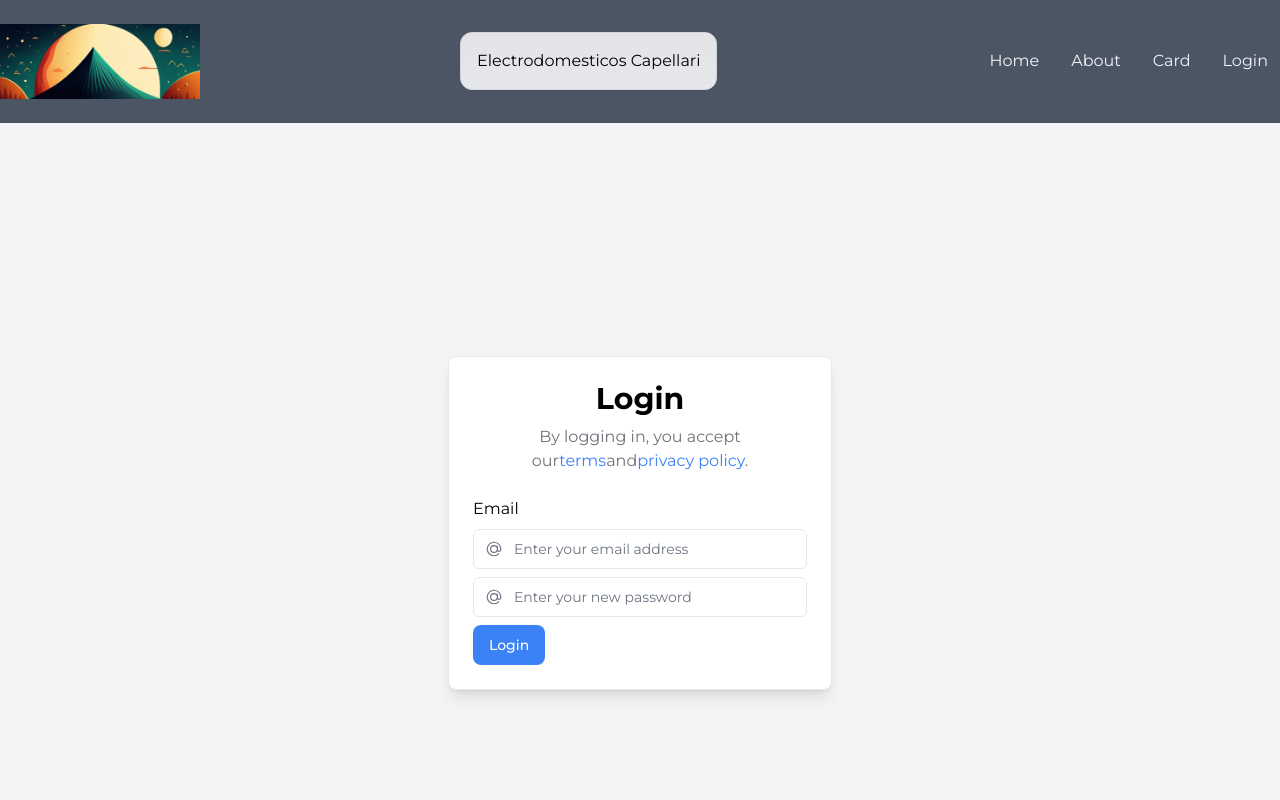
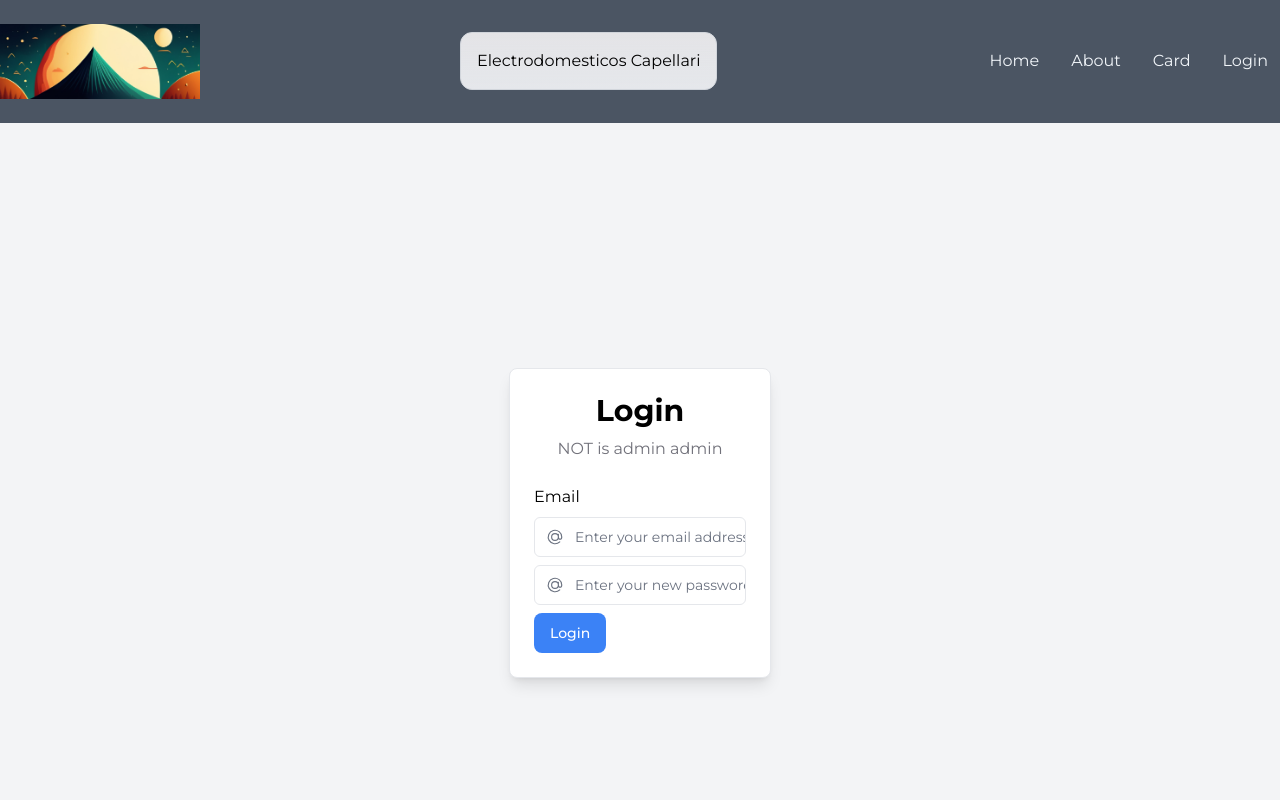
Before and after one commit to LihuelAlmada/Capellari, a Next.js app: page /admin in a window 1280 px wide. Shown: the top 800 px of the page. Built offline with nearby package versions, Linux system fonts and the light colour scheme.

Commit message:
add admin section

```diff
--- a/app/login/page.tsx
+++ b/app/(user)/login/page.tsx
@@ -47,6 +47,12 @@ const Login = () => {
               />
               <KeyIcon className="pointer-events-none absolute left-3 top-1/2 h-[18px] w-[18px] -translate-y-1/2 text-gray-500 peer-focus:text-gray-900" />
             </div>
+            <p className="text-zinc-500 dark:text-zinc-400">
+            forget you password?
+            <Link className="text-blue-500 hover:text-blue-700 m-1" href="#">
+              click here
+            </Link>
+          </p>
           </div>
           <Button>
               Login
--- a/app/admin/page.tsx
+++ b/app/admin/page.tsx
@@ -1,25 +1,25 @@
-import Link from "next/link"
-import { Button } from "@/app/ui/button"
-import {
-  AtSymbolIcon
-} from '@heroicons/react/24/outline';
+"use client";
+
+import { useState } from "react";
+import { Button } from "@/app/ui/button";
+import { AtSymbolIcon } from "@heroicons/react/24/outline";
 
 const Admin = () => {
+  const [login, setLogin] = useState(false);
+
+  const handleLogin = () => setLogin(true);
+
   return (
+    <>
+      {login ? (
+        <div>asd</div>
+      ) : (
         <div className="bg-gray-100 min-h-screen flex items-center justify-center">
           <div className="max-w-sm rounded-lg shadow-lg bg-white p-6 space-y-6 border border-gray-200 dark:border-gray-700">
             <div className="space-y-2 text-center">
               <h1 className="text-3xl font-bold">Login</h1>
               <p className="text-zinc-500 dark:text-zinc-400">
-            By logging in, you accept our
-            <Link className="text-blue-500 hover:text-blue-700" href="#">
-              terms
-            </Link>
-            and
-            <Link className="text-blue-500 hover:text-blue-700" href="#">
-              privacy policy
-            </Link>
-            .{"\n                            "}
+                NOT is admin admin
               </p>
             </div>
             <div className="space-y-4">
@@ -47,15 +47,14 @@ const Admin = () => {
                   />
                   <AtSymbolIcon className="pointer-events-none absolute left-3 top-1/2 h-[18px] w-[18px] -translate-y-1/2 text-gray-500 peer-focus:text-gray-900" />
                 </div>
-            <Button>
-              Login
-            </Button>
+                <Button onClick={handleLogin}>Login</Button>
               </div>
             </div>
           </div>
         </div>
+      )}
+    </>
+  );
+};
 
-  )
-}
-
-export default Admin
+export default Admin;
```
Also changed, not shown: app/(user)/about/page.tsx (renamed from app/about/page.tsx), app/(user)/card/page.tsx (renamed from app/card/page.tsx), app/(user)/products/[category]/layout.tsx (renamed from app/products/[category]/layout.tsx), app/(user)/products/[category]/page.tsx (renamed from app/products/[category]/page.tsx), app/(user)/register/page.tsx (renamed from app/register/page.tsx). Lines whose indentation alone changed are shown as unchanged.
